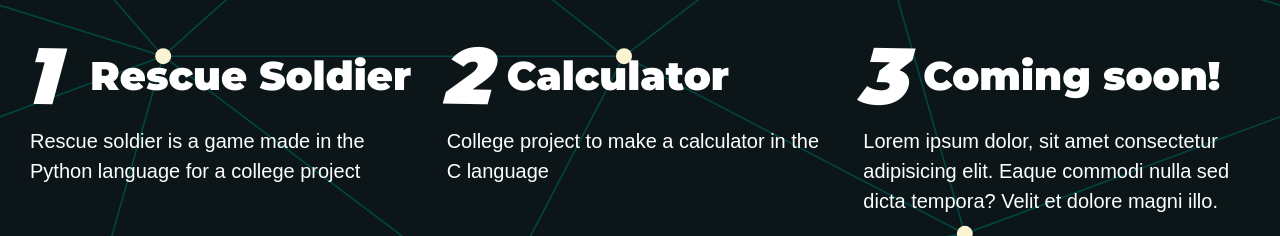
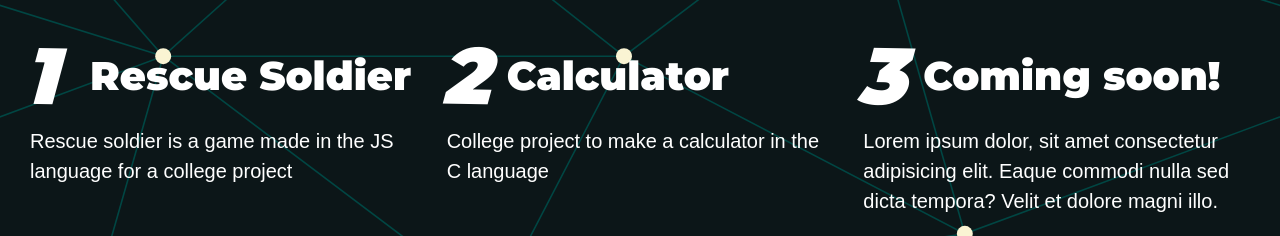
Before and after one commit to Mat-Queiroz/Landing-page, a plain HTML site: page Landing-page/index.html in a window 1280 px wide. Shown: the part 1980-2216 px from the top of the page. Drawn offline with Linux system fonts and the light colour scheme.

Commit message:
Update index.html

```diff
--- a/Landing-page/index.html
+++ b/Landing-page/index.html
@@ -75,7 +75,7 @@
                 <div class="grid">
                     <article>
                         <h3>Rescue Soldier</h3>
-                        <p>Rescue soldier is a game made in the Python language for a college project</p>                    </article>
+                        <p>Rescue soldier is a game made in the JS language for a college project</p>                    </article>
                     <article>
                         <h3>Calculator</h3>
                         <p>College project to make a calculator in the C language</article>
```
